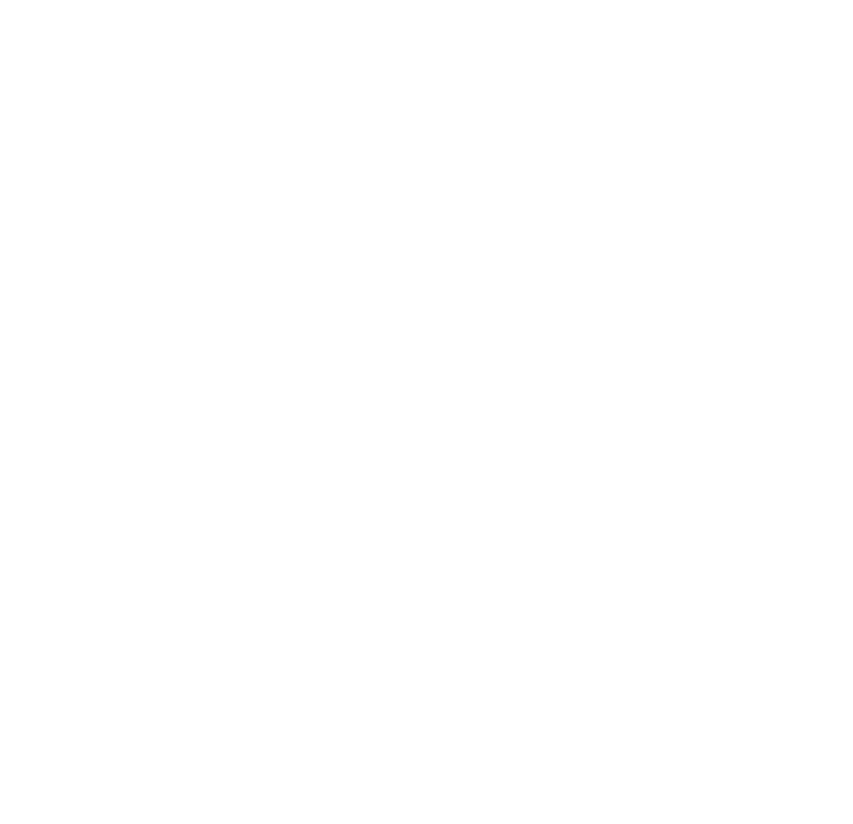
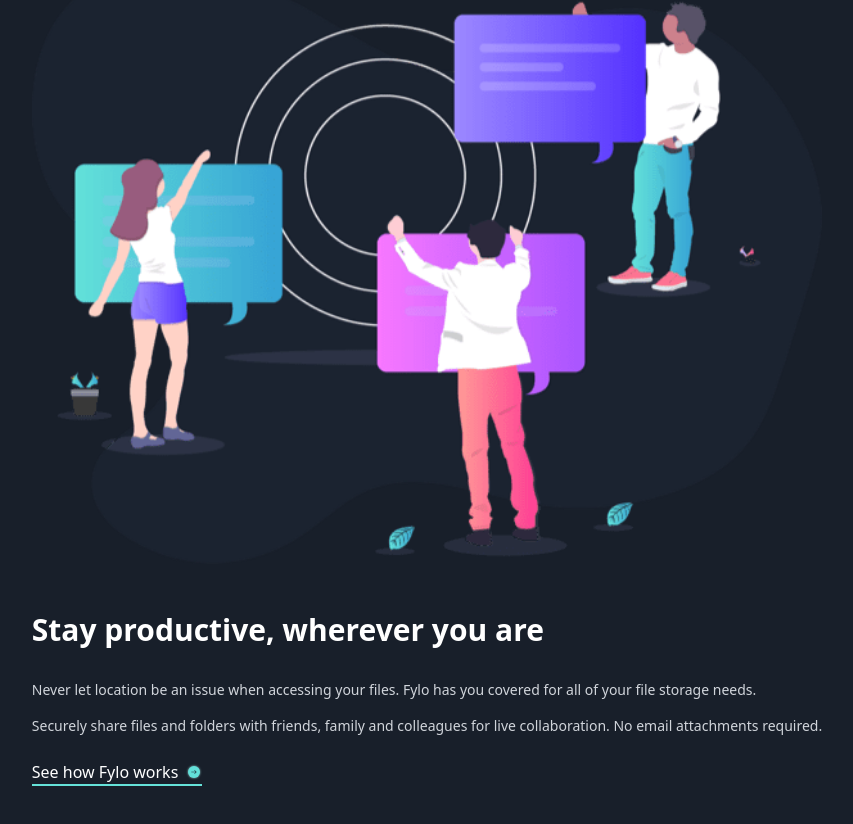
Before and after one commit to AtanasovCode/fylo-dark, a React (Vite) app: page / in a window 1280 px wide. Shown: the part 1544-2368 px from the top of the page, without its empty margins (213-1066 px from the left). Before the commit the page ends 1471 px from the top, so only its background shows below. Built offline with nearby package versions, Linux system fonts and the light colour scheme.

Commit message:
created mobile view for info component

```diff
--- a/src/App.jsx
+++ b/src/App.jsx
@@ -3,6 +3,7 @@
 import Navigation from "./components/Navigation";
 import Hero from "./components/Hero";
 import FeaturesGrid from "./components/FeaturesGrid";
+import Info from "./components/Info";
 
 const App = () => {
   return (
@@ -10,6 +11,7 @@ const App = () => {
       <Navigation />
       <Hero />
       <FeaturesGrid />
+      <Info />
     </div>
   );
 }
--- a/src/components/FeaturesGrid.jsx
+++ b/src/components/FeaturesGrid.jsx
@@ -9,7 +9,7 @@ import Feature from "./Feature";
 
 const FeaturesGrid = () => {
     return (
-        <div className="grid grid-cols-1 gap-16 items-center justify-items-center md:grid-cols-2 lg:w-[60%]">
+        <div className="grid grid-cols-1 gap-16 items-center justify-items-center mb-20 md:grid-cols-2 lg:w-[60%]">
             <Feature
                 icon={feature1}
                 title="Access your files, anywhere"
--- /dev/null
+++ b/src/components/Info.jsx
@@ -0,0 +1,43 @@
+import illustration from '../assets/images/illustration-stay-productive.png'
+import iconArrow from '../assets/images/icon-arrow.svg';
+
+const Info = () => {
+    return (
+        <div className="flex flex-col items-center justify-center text-white">
+            <div className="w-full flex items-center justify-center mb-12">
+                <img
+                    src={illustration}
+                    alt="stay productive illustration"
+                    className="w-full"
+                />
+            </div>
+            <div className="flex flex-col items-start justify-center">
+                <div className="font-bold text-3xl mb-8">
+                    Stay productive, wherever you are
+                </div>
+                <div className="flex flex-col text-sm text-gray-300 mb-6">
+                    <div className="mb-4">
+                        Never let location be an issue when accessing your files. Fylo has you covered for all of your file
+                        storage needs.
+                    </div>
+                    <div>
+                        Securely share files and folders with friends, family and colleagues for live collaboration. No email
+                        attachments required.
+                    </div>
+                </div>
+                <div className="border-b-2 border-solid border-cyan flex items-center justify-center">
+                    See how Fylo works
+                    <div className="flex items-center justify-center ml-2 w-4">
+                        <img
+                            src={iconArrow}
+                            alt="arrow icon"
+                            className="w-full"
+                        />
+                    </div>
+                </div>
+            </div>
+        </div>
+    );
+}
+
+export default Info;
```
